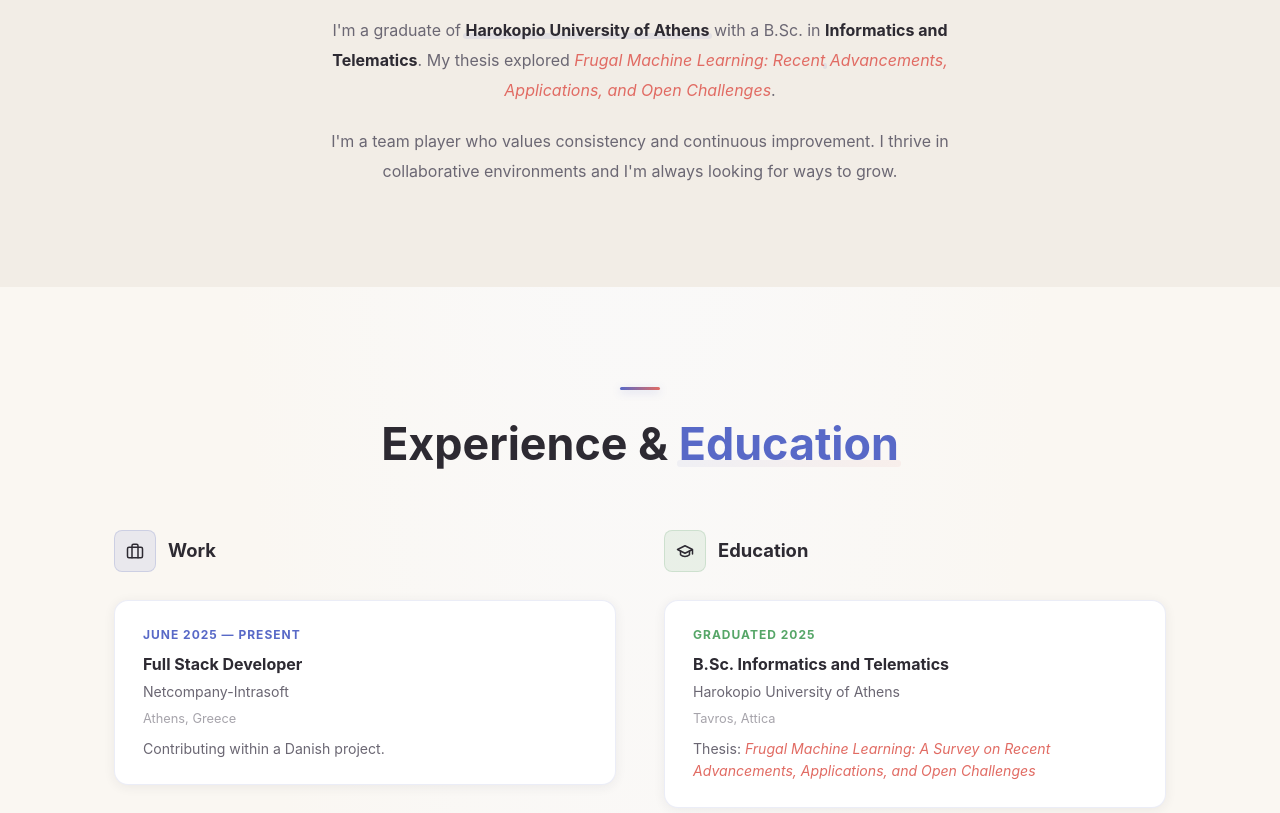
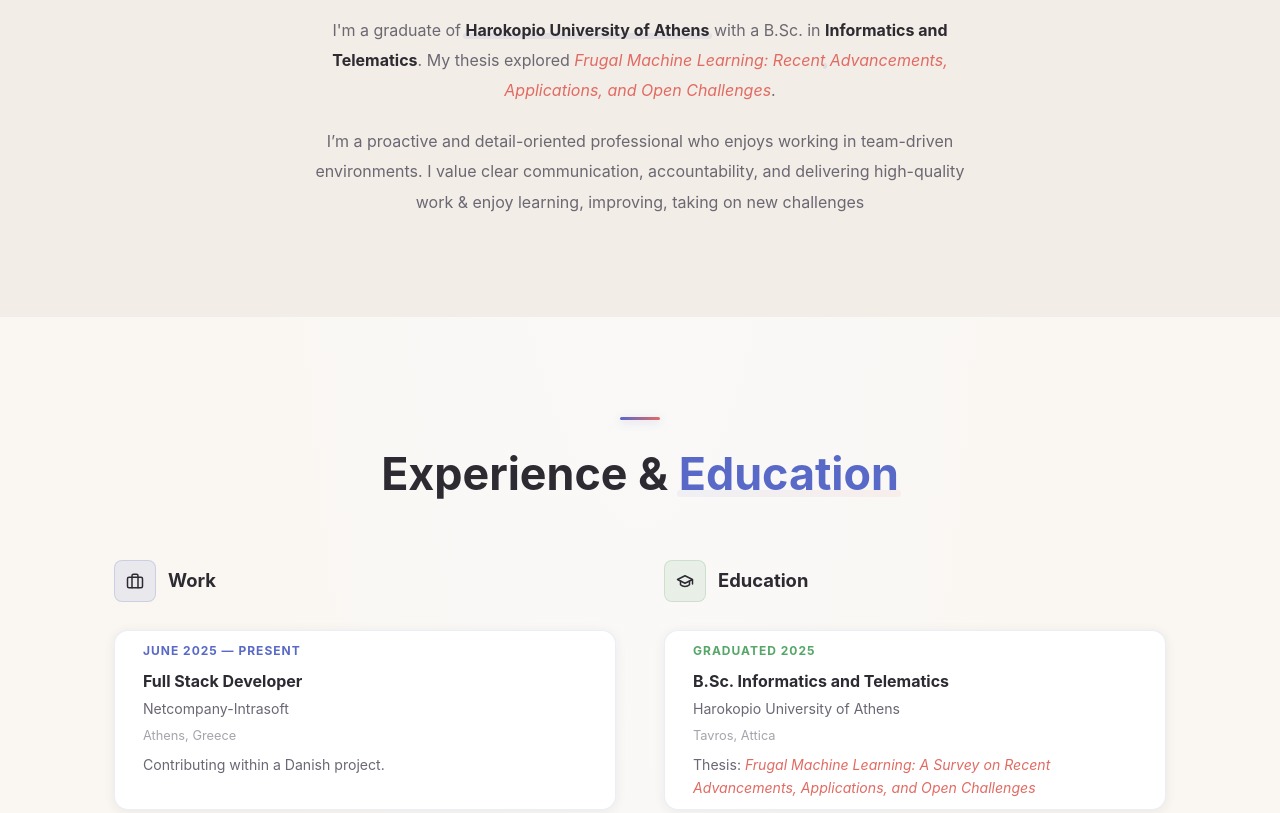
Before and after one commit to KonDiamanti/KonDiamanti.github.io, a plain HTML site: page index.html in a window 1280 px wide. Shown: the part 1100-1913 px from the top of the page. Drawn offline with Linux system fonts and the light colour scheme.

Commit message:
Fixed about me section, fixed the boxes on education and work to match

```diff
--- a/index.html
+++ b/index.html
@@ -62,8 +62,9 @@
                     <em>Frugal Machine Learning: Recent Advancements, Applications, and Open Challenges</em>.
                 </p>
                 <p>
-                    I'm a team player who values consistency and continuous improvement. I thrive in
-                    collaborative environments and I'm always looking for ways to grow.
+                I’m a proactive and detail-oriented professional who enjoys working in team-driven environments.
+                I value clear communication, accountability, and delivering high-quality work &
+                enjoy learning, improving, taking on new challenges
                 </p>
             </div>
         </div>
@@ -138,7 +139,7 @@
                     <h3 class="project-title">CeliacScanner</h3>
                     <p class="project-subtitle">iOS App for Gluten-Free Living</p>
                     <p class="project-description">
-                        A personal project born from a real need &mdash; as someone with celiac disease who loves
+                        A personal project born from a real need, as someone with celiac disease who loves
                         to travel, I often struggle to read ingredient labels in foreign languages.
                         CeliacScanner uses OCR technology to instantly scan and analyze food labels,
                         detecting potential gluten-containing ingredients.
--- a/styles.css
+++ b/styles.css
@@ -558,11 +558,14 @@
 .timeline-item {
     background: var(--surface);
     border-radius: var(--radius);
-    padding: 24px 28px;
+    padding: 10px 28px;
     border: 1.5px solid var(--surface-border);
     transition: all var(--transition);
     box-shadow: var(--shadow);
     position: relative;
+    min-height: 180px;
+    display: flex;
+    flex-direction: column;
 }
 
 .timeline-item::before {
```
